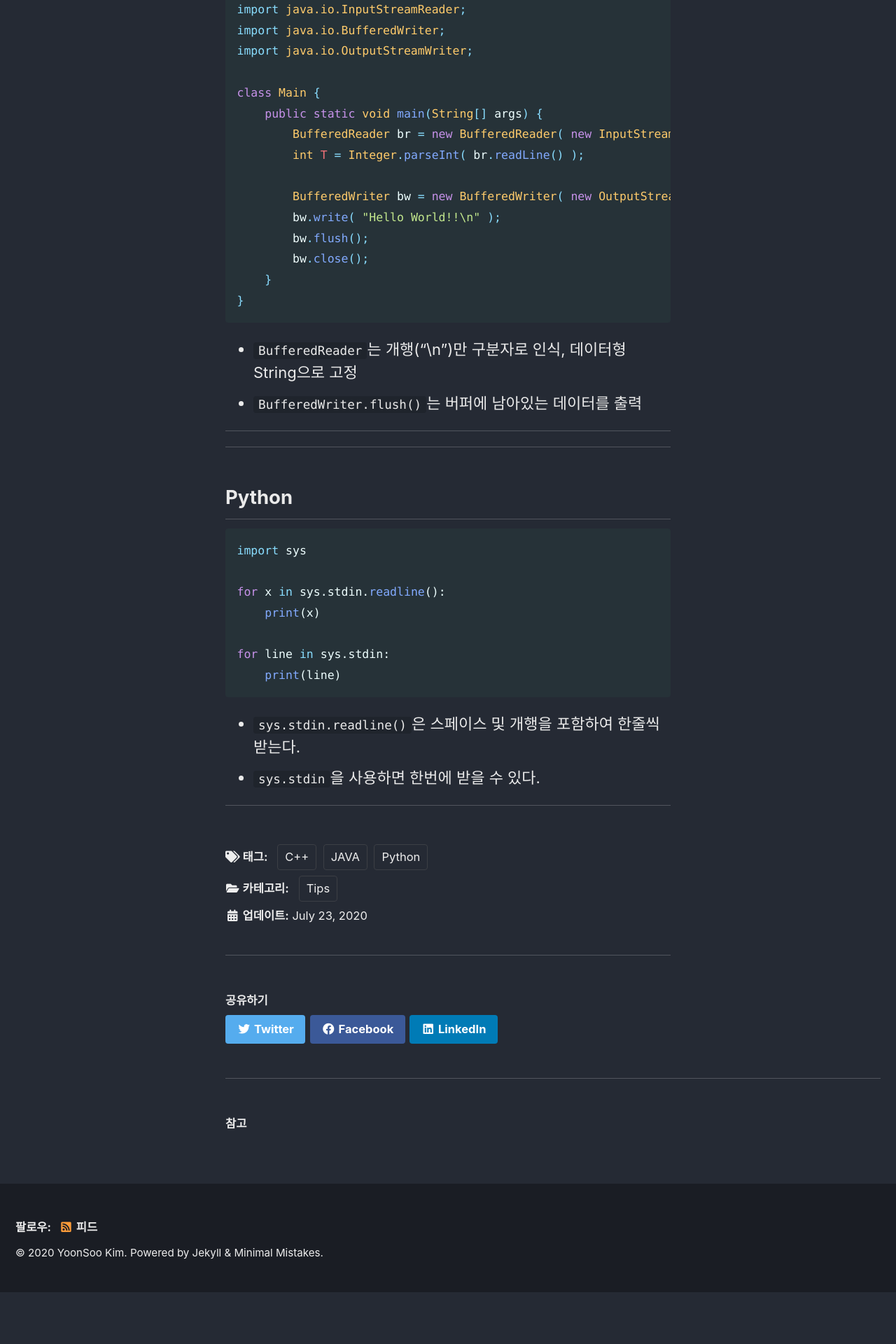
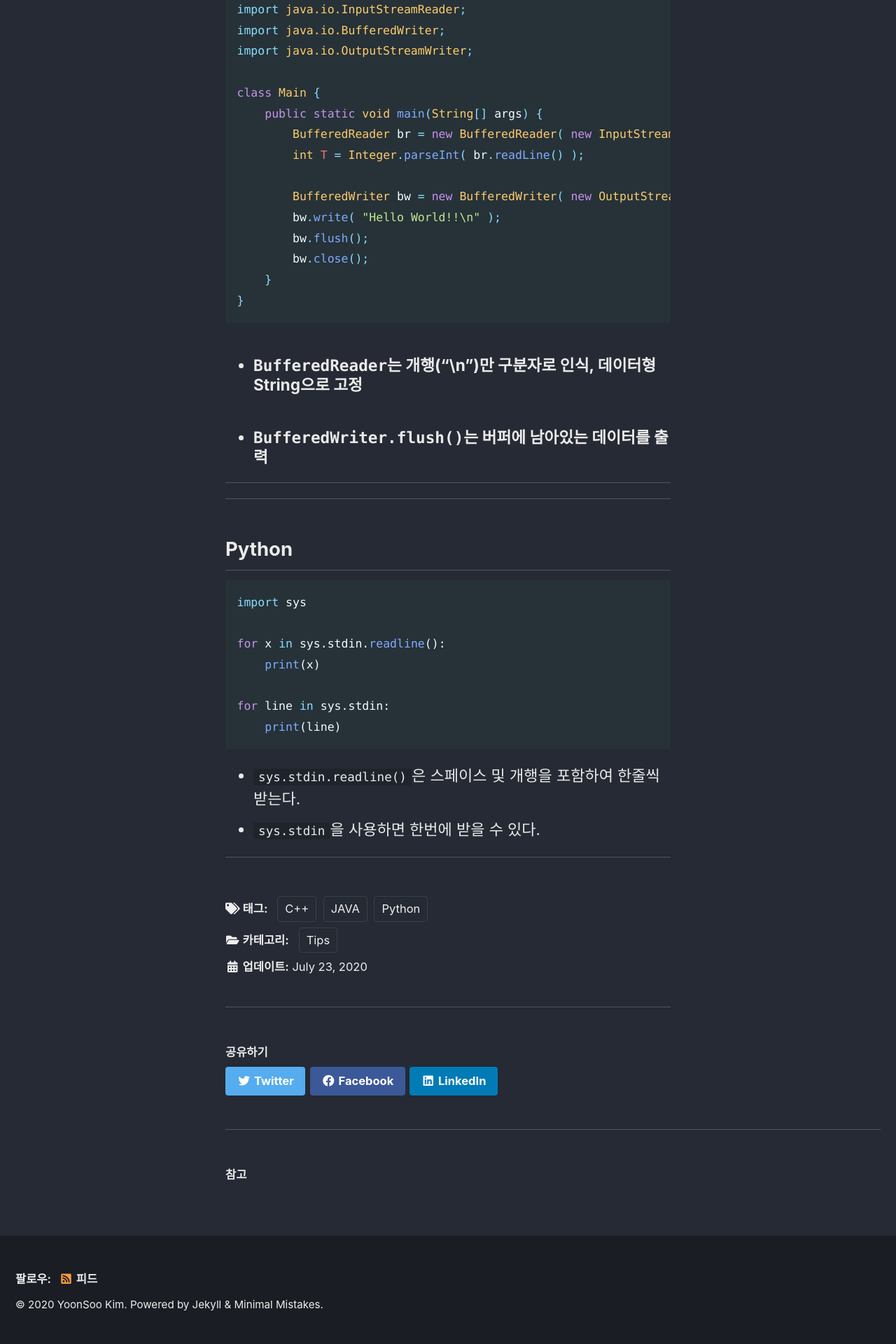
Before and after one commit to blackbeaver37/blackbeaver37.github.io, a Jekyll site: the page built from _posts/2020-07-23-fast_inoutput.md, in a window 1280 px wide. Shown: the part 1000-2920 px from the top of the page at 70% size. Built offline with Jekyll 4.4.1, drawn with Linux system fonts in a browser that asks for light colours; cached includes are drawn as plain includes; before the commit the page ends 2846 px from its top, so only the background shows below that.

````diff
--- a/_posts/2020-07-23-fast_inoutput.md
+++ b/_posts/2020-07-23-fast_inoutput.md
@@ -56,8 +56,9 @@ class Main {
 }
 ```
 
-+ `BufferedReader`는 개행("\n")만 구분자로 인식, 데이터형 String으로 고정
-+ `BufferedWriter.flush()`는 버퍼에 남아있는 데이터를 출력
++ ##### `BufferedReader`는 개행("\n")만 구분자로 인식, 데이터형 String으로 고정
+
++ ##### `BufferedWriter.flush()`는 버퍼에 남아있는 데이터를 출력
 
 ---
 
````
